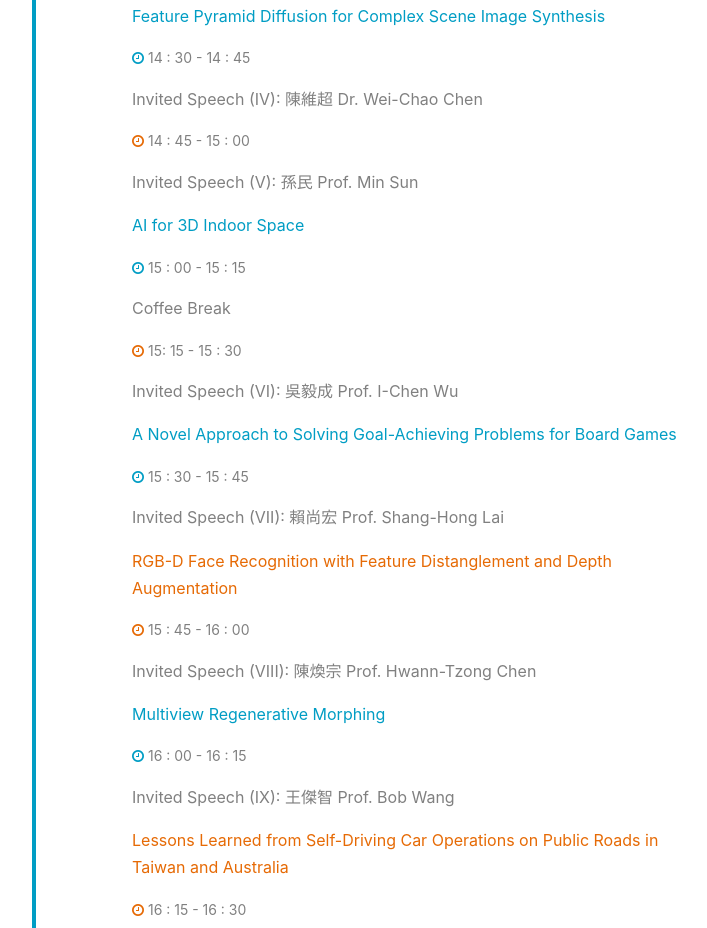
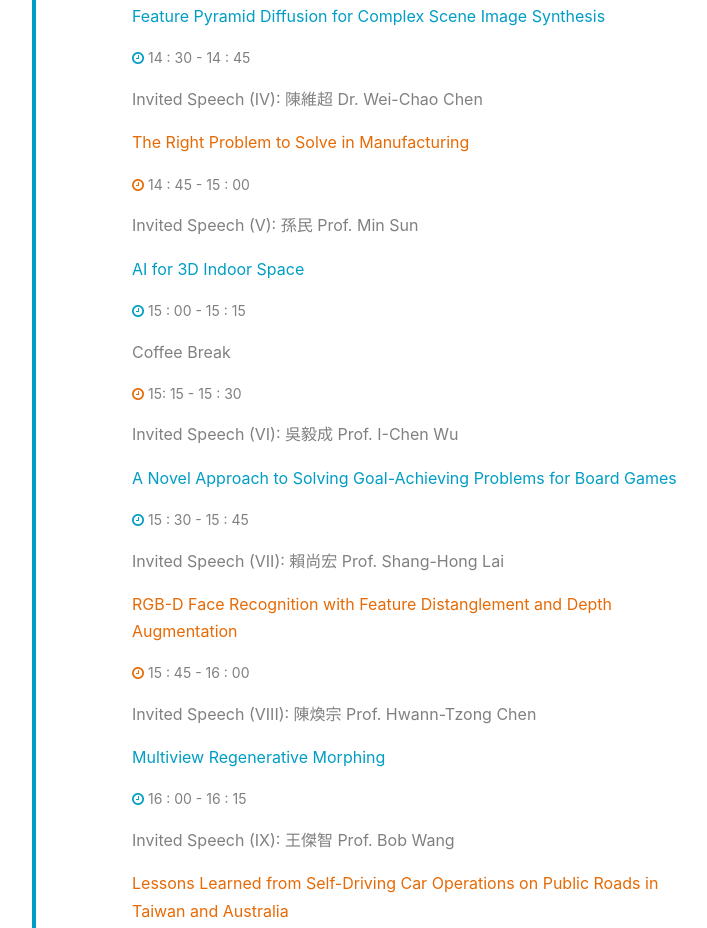
Before and after one commit to elsa-lab/AIIWorkshop_5th, a plain HTML site: page index.html in a window 1280 px wide. Shown: the part 2398-3326 px from the top of the page, without its empty margins (128-835 px from the left). Drawn offline with Linux system fonts and the light colour scheme; files that its build step writes are made by us from their sources; files whose address does not match are found by name; a web font is replaced by a local one.

Commit message:
update speech title

```diff
--- a/index.html
+++ b/index.html
@@ -225,7 +225,7 @@ xmlns:og="http://ogp.me/ns#">
                   <p class="event-time"><i class="fa fa-clock-o"></i> 14 : 30 - 14 : 45 </p>
 
                   <p>Invited Speech (IV): 陳維超 Dr. Wei-Chao Chen<br></p>
-                  <!-- <p style="color:#e66a05";>[]</p> -->
+                  <p style="color:#e66a05";>The Right Problem to Solve in Manufacturing</p>
                   <p class="event-time2"><i class="fa fa-clock-o"></i> 14 : 45 - 15 : 00 </p>
 
                   <p>Invited Speech (V): 孫民 Prof. Min Sun<br></p>
```
